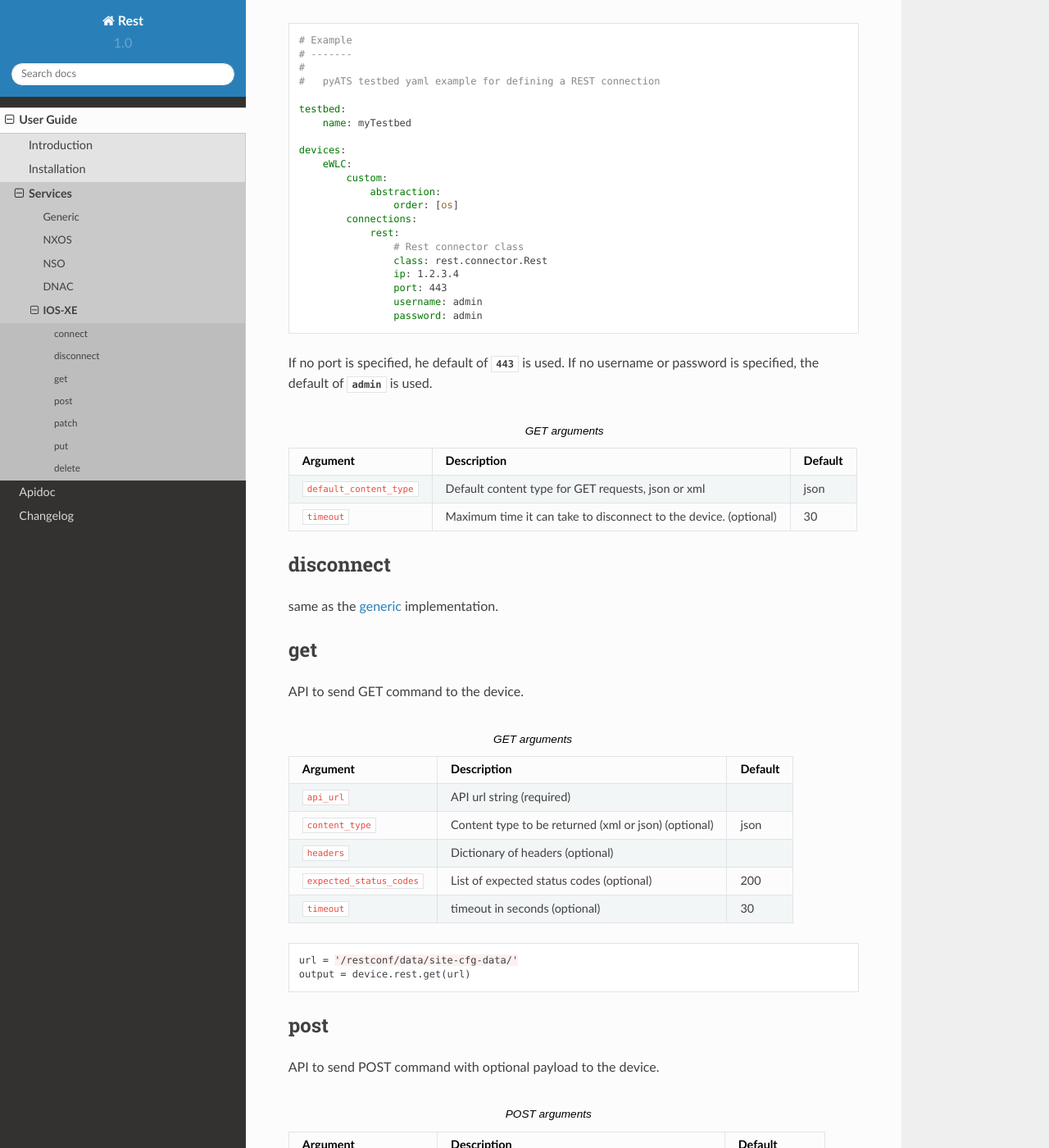
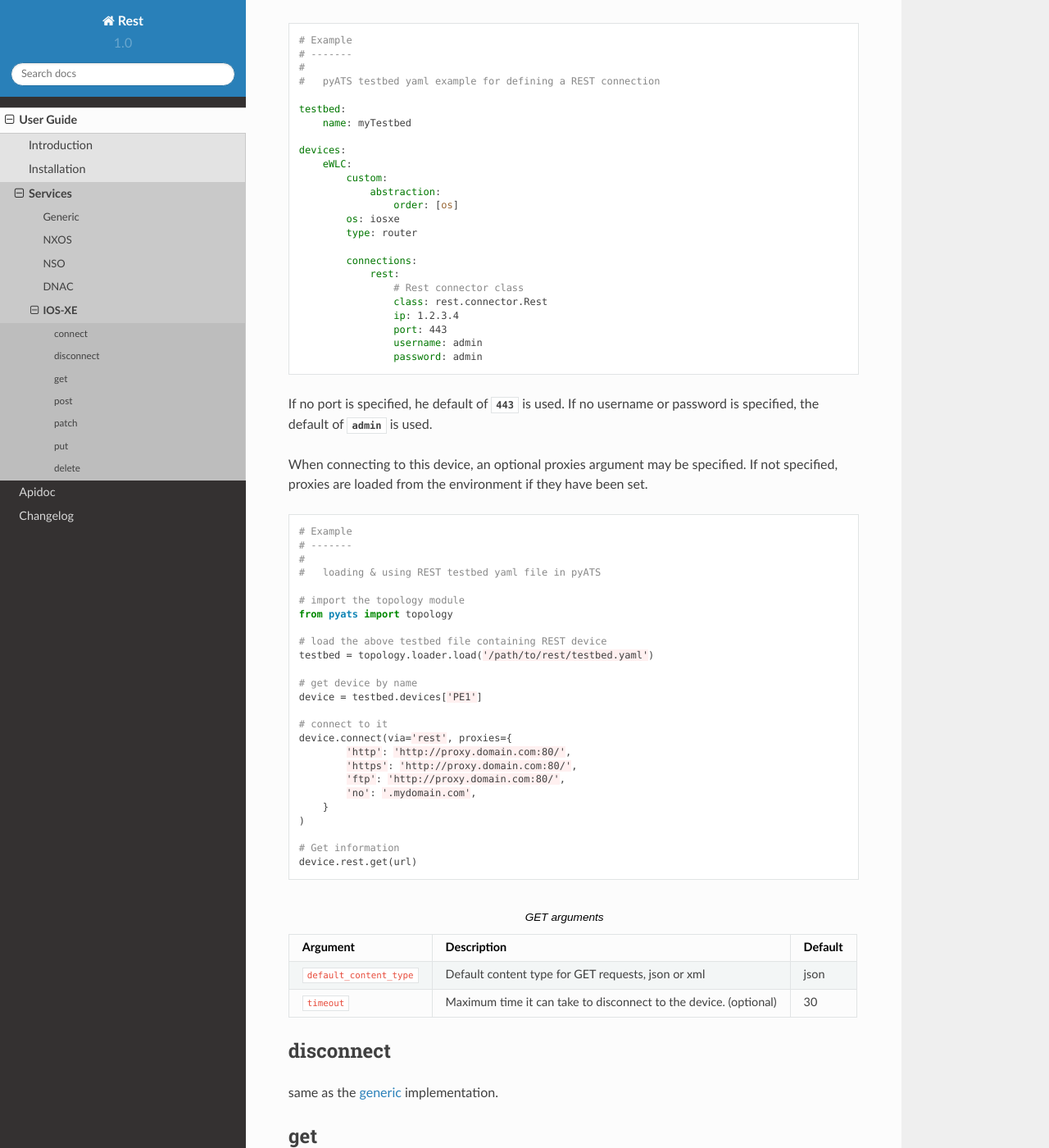
Before and after one commit to CiscoTestAutomation/rest, a Sphinx documentation site: the page built from connector/docs/user_guide/services/iosxe.rst, in a window 1280 px wide and 1400 px high, scrolled down 356 px. Shown: the whole window at 82% size. Built offline with Sphinx 7.4.7 and the Read the Docs theme 2.0.0, drawn with Linux system fonts in a browser that asks for light colours.

Commit message:
Changes for v19.8.

```diff
--- a/connector/docs/user_guide/introduction.rst
+++ b/connector/docs/user_guide/introduction.rst
@@ -51,6 +51,11 @@ to the connection for your devices in the testbed YAML file:
             custom:
                 abstraction:
                     order: [os]
+            os: # This must be set to select the rest connector plugin to use.
+                # The following values are supported :
+                # nso, nxos, dnac, apic, iosxe
+            type: router
+
             connections:
                 # Console
                 a:
--- a/connector/docs/user_guide/services/iosxe.rst
+++ b/connector/docs/user_guide/services/iosxe.rst
@@ -27,6 +27,9 @@ and allows to specify the username and password in the testbed YAML file.
             custom:
                 abstraction:
                     order: [os]
+            os: iosxe
+            type: router
+
             connections:
                 rest:
                     # Rest connector class
@@ -39,6 +42,43 @@ and allows to specify the username and password in the testbed YAML file.
 
 If no port is specified, he default of `443` is used.
 If no username or password is specified, the default of `admin` is used.
+
+When connecting to this device, an optional proxies argument may be specified.
+If not specified, proxies are loaded from the environment if they have been
+set.
+
+.. code-block:: python
+
+    # Example
+    # -------
+    #
+    #   loading & using REST testbed yaml file in pyATS
+
+    # import the topology module
+    from pyats import topology
+
+    # load the above testbed file containing REST device
+    testbed = topology.loader.load('/path/to/rest/testbed.yaml')
+
+    # get device by name
+    device = testbed.devices['PE1']
+
+    # connect to it
+    device.connect(via='rest', proxies={
+            'http': 'http://proxy.domain.com:80/',
+            'https': 'http://proxy.domain.com:80/',
+            'ftp': 'http://proxy.domain.com:80/',
+            'no': '.mydomain.com',
+        }
+    )
+
+    # Get information
+    device.rest.get(url)
+
+
+
+
+
 
 
 .. csv-table:: GET arguments
```
Also changed, not shown: connector/docs/changelog/2019/august.rst (+17 -1 lines), 2 other files.
